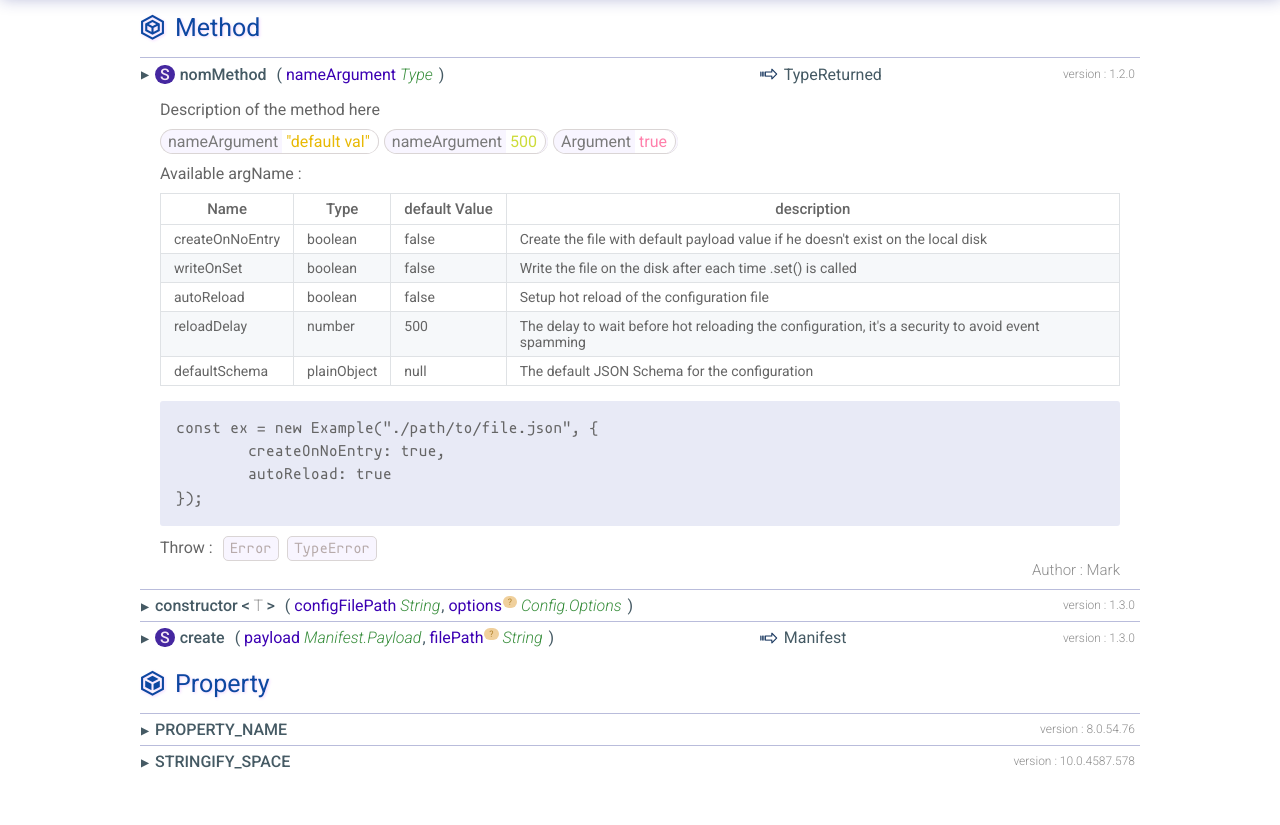
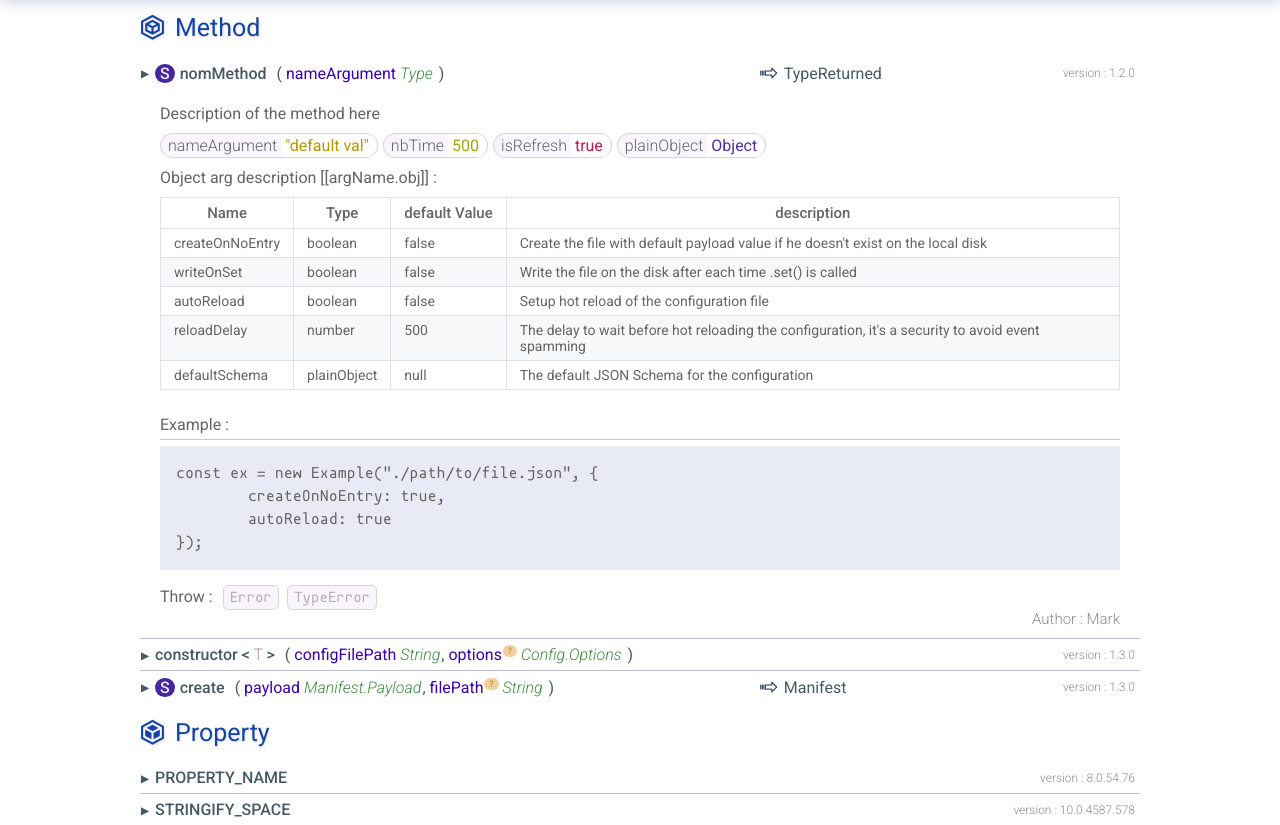
Before and after one commit to SlimIO/devdocs, a website: page view/proto.html in a window 1280 px wide. Shown: the part 78-903 px from the top of the page. Before the commit the page ends 855 px from the top, so only its background shows below. Drawn offline with Linux system fonts and the light colour scheme; files whose address does not match are found by name.

Commit message:
style: refactor exemple ssection

```diff
--- a/public/css/style.css
+++ b/public/css/style.css
@@ -59,8 +59,8 @@ main {
         position: relative;
         user-select: none;
     }
-    main > h2.method + div.title,
-    main > h2.property + div.title {
+    main > h3.method + div.title,
+    main > h3.property + div.title {
         border-top: none;
     }
         main > div.title > div.left {
@@ -164,47 +164,44 @@ main {
         color: #656565;
         border-bottom: none;
     }
-
     main > div.open {
         max-height: 1000px;
         transition-property: max-height;
         transition-duration: 0.10s;
         transition-timing-function: ease-in;
     }
-
     main > div.close {
         max-height: 0px;
         transition-property: max-height;
         transition-duration: 0.10s;
         transition-timing-function: ease-out;
     }
-        main > div.content .number {color: #cddc39}
-        main > div.content .string {color: #e8b905}
-        main > div.content .boolean {color: #ff80ab}
+        main > div.content .number {color: #9bab05}
+        main > div.content .string {color: #bb9400}
+        main > div.content .boolean {color: #cc1351}
+        main > div.content .obj {color: #512da8}
         main > div.content > *:first-child {
-            margin-top: 10px;
+            margin-top: 15px;
         }
         main > div.content > p:not(.author) {
             margin-bottom: 10px;
         }
         main > div.content > div.default-arg-container {
             display: flex;
-            margin-bottom: 10px;
+            flex-wrap: wrap;
+            margin-bottom: 5px;
         }
             main > div.content > div.default-arg-container > div.item {
                 background: #f8f5ff;
-                    border: 1px solid #dad5d5;
-                    border-right: none;
-                    position: relative;
-                    border-radius: 15px;
-                    padding-left: 7px;
-            }
-            main > div.content > div.default-arg-container > div.item ~ .item {
-                margin-left: 5px;
-                padding-right: 2px;
+                border: 1px solid #dad5d5;
+                border-right: none;
+                position: relative;
+                border-radius: 15px;
+                padding-left: 7px;
+                margin: 0 5px 5px 0;
             }
                 main > div.content > div.default-arg-container > div.item > span:first-child {
-                    color: #7a7a7a;
+                    font-weight: 300;
                 }
                 main > div.content > div.default-arg-container > div.item > span:last-child {
                     background: #fff;
@@ -216,7 +213,6 @@ main {
                 }
         main > div.content > table {
             margin-bottom: 15px;
-            border-collapse: collapse;
         }
             main > div.content > table tr:nth-child(2n) {
                 background: #f6f8fa;
@@ -233,6 +229,12 @@ main {
                     padding: 6px 13px;
                     font-size: 14px;
                 }
+        main > div.content > p.example {
+            margin: 10px 0 0 0;
+        }
+        main > div.content > hr {
+            margin: 0.3em 0;
+        }
         main > div.content >  pre {
             font-family: 'mononoki';
             line-height: 1.45;
@@ -245,7 +247,7 @@ main {
         main > div.content > div.throw{
             display: flex;
             align-items: baseline;
-            margin-top: 10px;
+            margin-top: 15px;
         }
             main > div.content > div.throw > p {
                 display: inline-block;
--- a/view/proto.html
+++ b/view/proto.html
@@ -21,7 +21,6 @@
         </div>
     </header>
     <main>
-
         <h3 class="method"><span class="icon-cube-9"></span>Method</h3>
 
         <div class="title active">
@@ -50,15 +49,19 @@
                     <span class="string">"default val"</span>
                 </div>
                 <div class="item">
-                    <span class="name">nameArgument</span>
+                    <span class="name">nbTime</span>
                     <span class="number">500</span>
                 </div>
                 <div class="item">
-                        <span class="name">Argument</span>
+                        <span class="name">isRefresh</span>
                         <span class="boolean">true</span>
                 </div>
+                <div class="item">
+                        <span class="name">plainObject</span>
+                        <span class="obj">Object</span>
+                </div>
             </div>
-            <p class="arg-definition">Available <em>argName</em> :</p>
+            <p class="arg-definition">Object arg description <em>[[argName.obj]]</em> :</p>
             <table class="arg-desc">
                 <thead>
                     <tr>
@@ -101,6 +104,8 @@
                     </tr>
                 </tbody>
             </table>
+            <p class="example">Example :</p>
+            <hr>
             <pre class="prettyprint lang-js">const ex = new Example("./path/to/file.json", {<br>&#9;createOnNoEntry: true,<br>&#9;autoReload: true<br>});</pre>
             <div class="throw">
                 <p>Throw :</p>
@@ -111,7 +116,6 @@
             </div>
             <p class="author">Author : Mark</p>
         </div>
-
         <div class="title">
             <div class="left">
                 <span class="icon-right-dir"></span>
@@ -130,6 +134,8 @@
         </div>
         <div class="content close">
             <p class="desc">Description of the method here</p>
+            <p class="example">Example :</p>
+            <hr>
             <pre class="prettyprint lang-js">const ex = new Example("./path/to/file.json", {<br>&#9;createOnNoEntry: true,<br>&#9;autoReload: true<br>});</pre>
             <div class="throw">
                 <p>Throw :</p>
@@ -164,6 +170,8 @@
         </div>
         <div class="content close">
             <p class="desc">Description of the method here</p>
+            <p class="example">Example :</p>
+            <hr>
             <pre class="prettyprint lang-js">const ex = new Example("./path/to/file.json", {<br>&#9;createOnNoEntry: true,<br>&#9;autoReload: true<br>});</pre>
             <div class="throw">
                 <p>Throw :</p>
```
